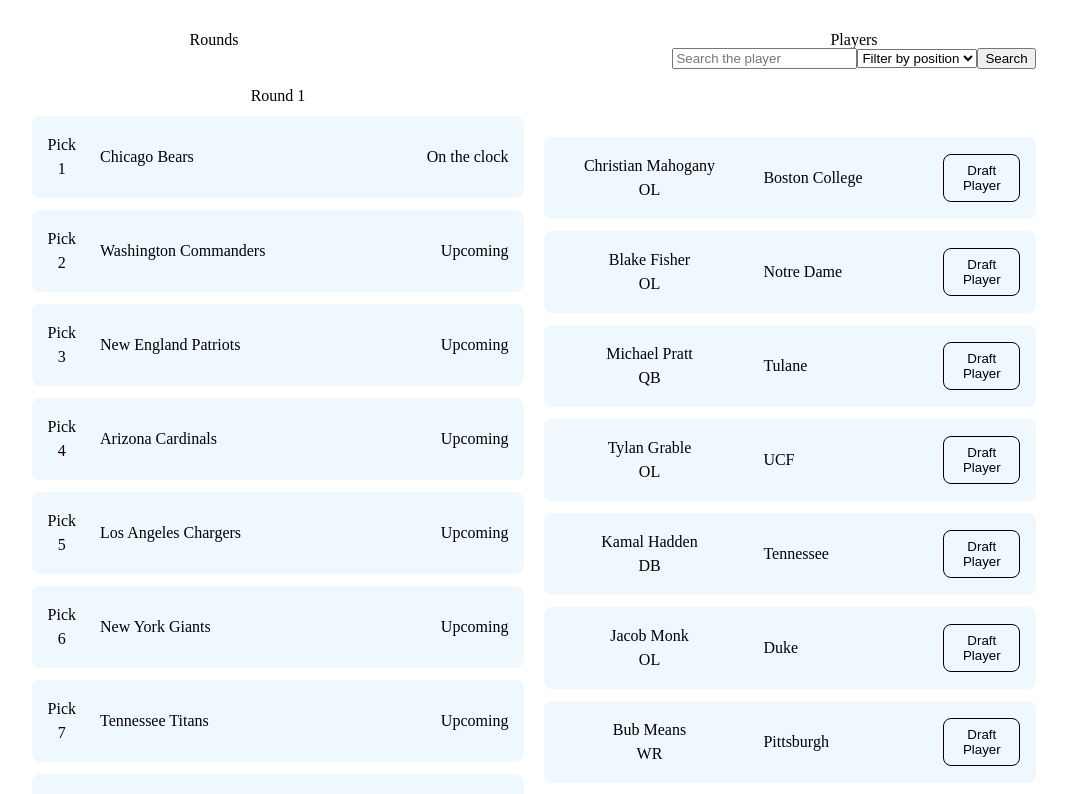
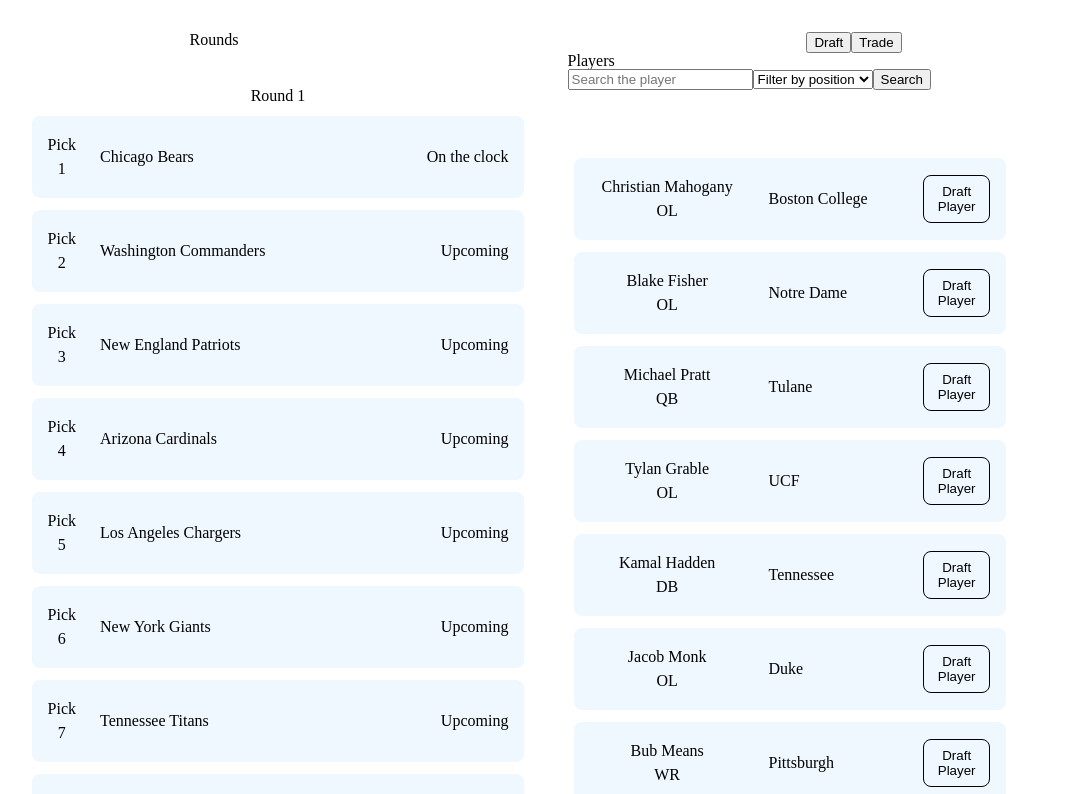
Before and after one commit to Henriqueamfreitas/NFL_mock_draft_simulator, a React (Vite) app: page / in a window 1280 px wide. Shown: the top 794 px of the page, without its empty margins (106-1173 px from the left). Built offline with nearby package versions, Linux system fonts and the light colour scheme.

Commit message:
botão para draftar ou fazer troca

```diff
--- a/src/App.jsx
+++ b/src/App.jsx
@@ -18,6 +18,8 @@
     position: "",
   })
 
+  const [page, setPage] = useState("draft")
+
   // console.log(rounds)
   // console.log(pick)
 
@@ -35,6 +37,8 @@
       setSearchPlayer={setSearchPlayer}
       formData={formData}
       setFormData={setFormData}
+      page={page}
+      setPage={setPage}
     />
   );
 }
--- a/src/components/PlayersList/PlayersForm/index.jsx
+++ b/src/components/PlayersList/PlayersForm/index.jsx
@@ -29,8 +29,6 @@
             position: "",
         })
     }
-
-    console.log(formData)
 
     return (
         <StyledPlayersForm onSubmit={submitForm}>
--- a/src/pages/HomePage/index.jsx
+++ b/src/pages/HomePage/index.jsx
@@ -3,7 +3,7 @@
 import { PlayersForm } from "../../components/PlayersList/PlayersForm"
 import { StyledHomePage } from "./style"
 
-export const HomePage = ({ players, setPlayers, rounds, setRounds, draftedPlayer, setDraftedPlayer, pick, setPick, searchPlayer, setSearchPlayer, formData, setFormData }) => {
+export const HomePage = ({ players, setPlayers, rounds, setRounds, draftedPlayer, setDraftedPlayer, pick, setPick, searchPlayer, setSearchPlayer, formData, setFormData, page, setPage }) => {
     return (
         <StyledHomePage>
             <section>
@@ -25,6 +25,14 @@
             </section>
 
             <section>
+                <div>
+                    <button onClick={() => setPage("draft")}>Draft</button>
+                    <button onClick={() => setPage("trade")}>Trade</button>
+                </div>
+
+                {
+                    page === "draft" ?
+                    <div>
                         <h1>Players</h1>
                         <PlayersForm
                             searchPlayer={searchPlayer}
@@ -45,6 +53,11 @@
                             formData={formData}
                             setFormData={setFormData}
                         />
+                    </div> :
+                    <div>
+                        <h1>Trade</h1>
+                    </div>
+                }
             </section>
         </StyledHomePage>
     )
```
Lines whose indentation alone changed are shown as unchanged.
